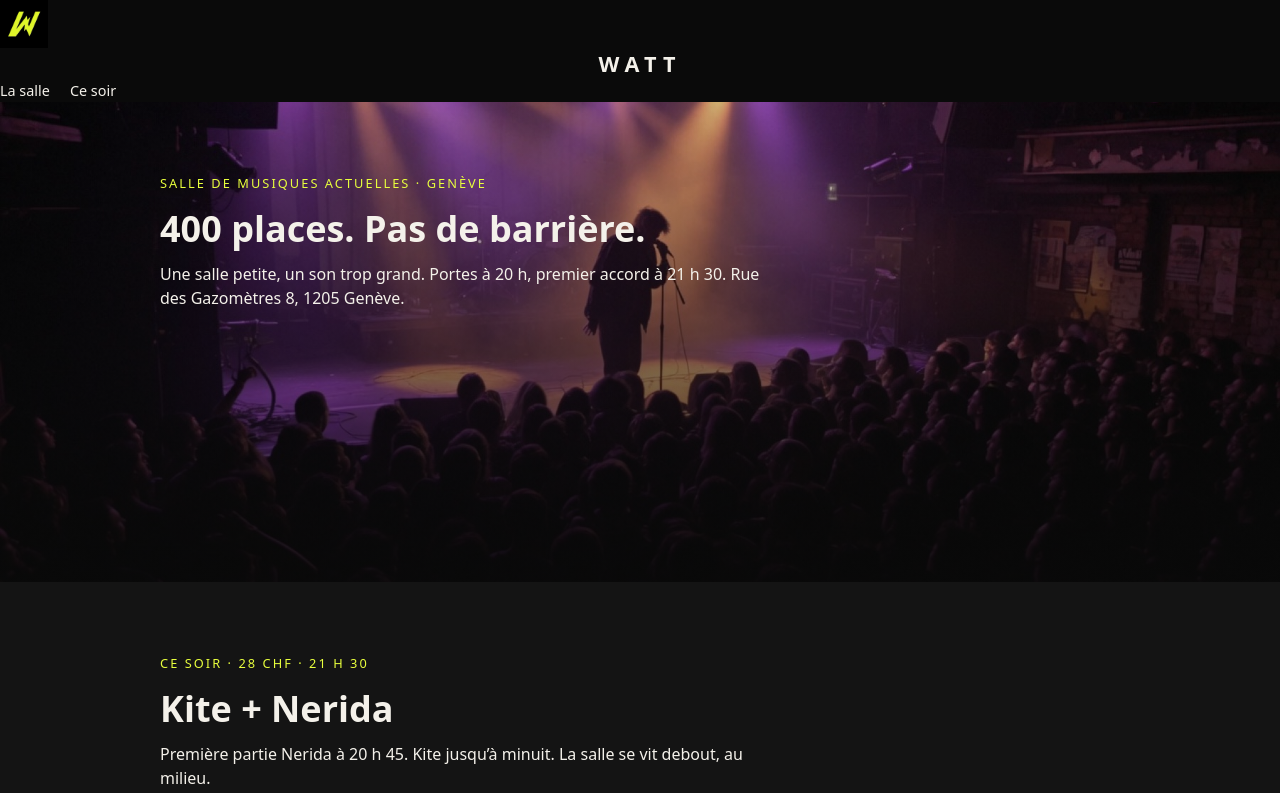
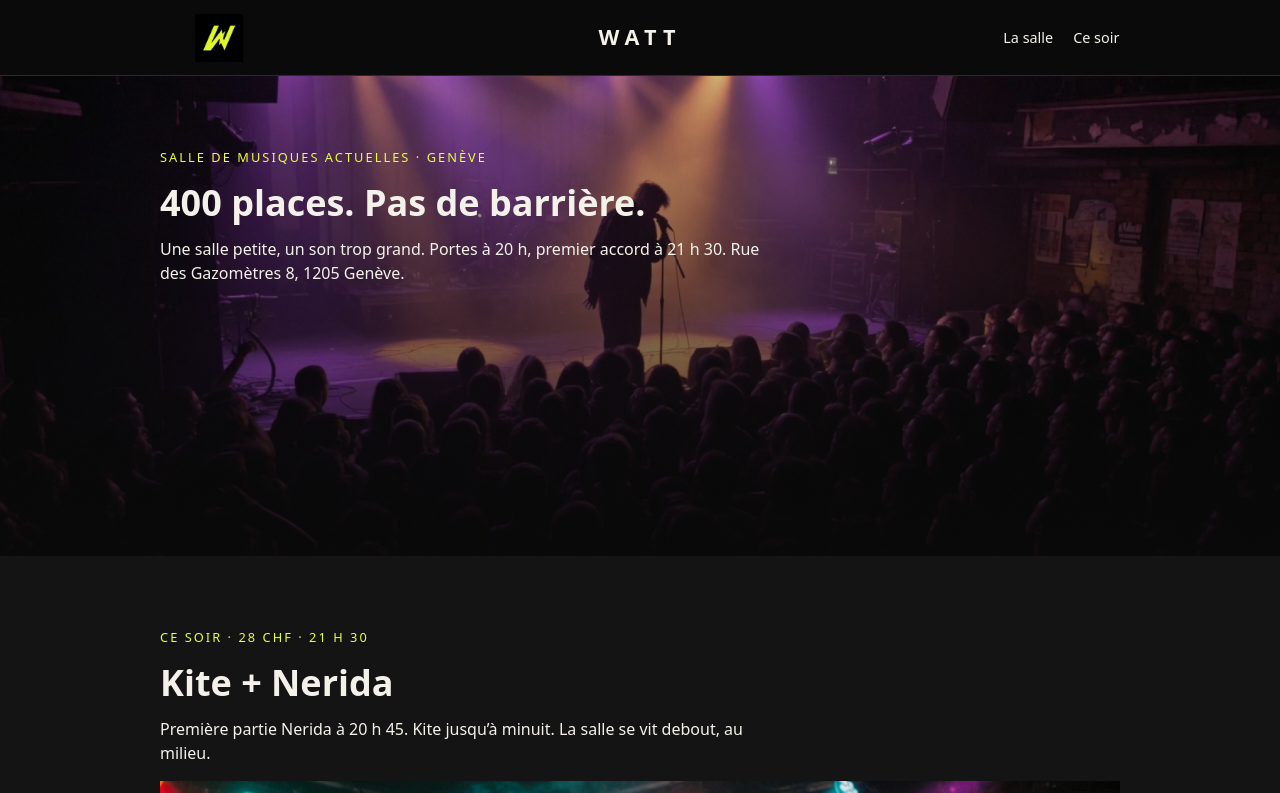
Before and after one commit to vOceaneV/option-web-oceane, a plain HTML site: page watt/index.html in a window 1280 px wide. Shown: the top 793 px of the page. Drawn offline with Linux system fonts and the light colour scheme.

Commit message:
Range le header et son menu

```diff
--- a/watt/css/style.css
+++ b/watt/css/style.css
@@ -25,6 +25,14 @@ body {
 /* P5 : le parent rangera ses trois enfants. */
 header {
   /* à vous : display, colonnes, alignement et gap */
+  display: grid;
+  grid-template-columns: 1fr 1fr 1fr;
+  align-items: center;
+  justify-items: center;
+  gap: 1rem;
+  padding: 0.85rem 1rem;
+  background: #0a0a0a;
+  border-bottom: 1px solid #2a2a2a;
 }
 
 header h1 {
```
